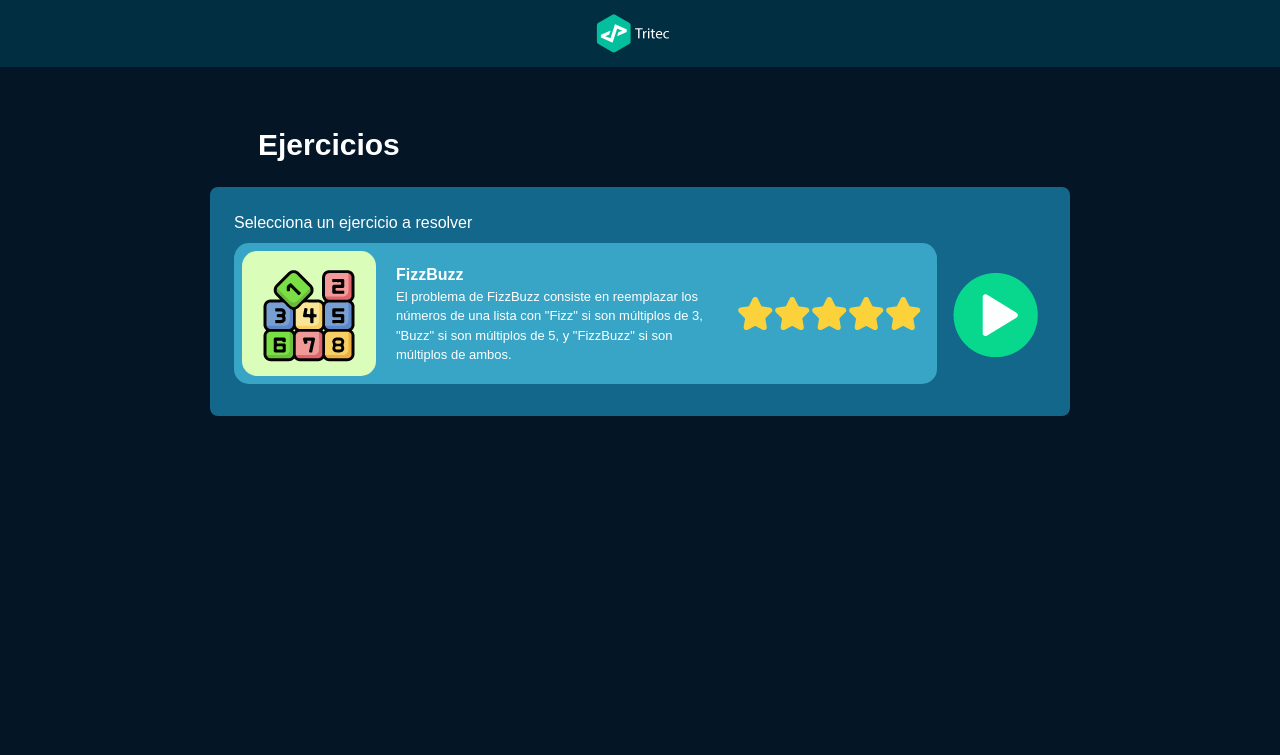
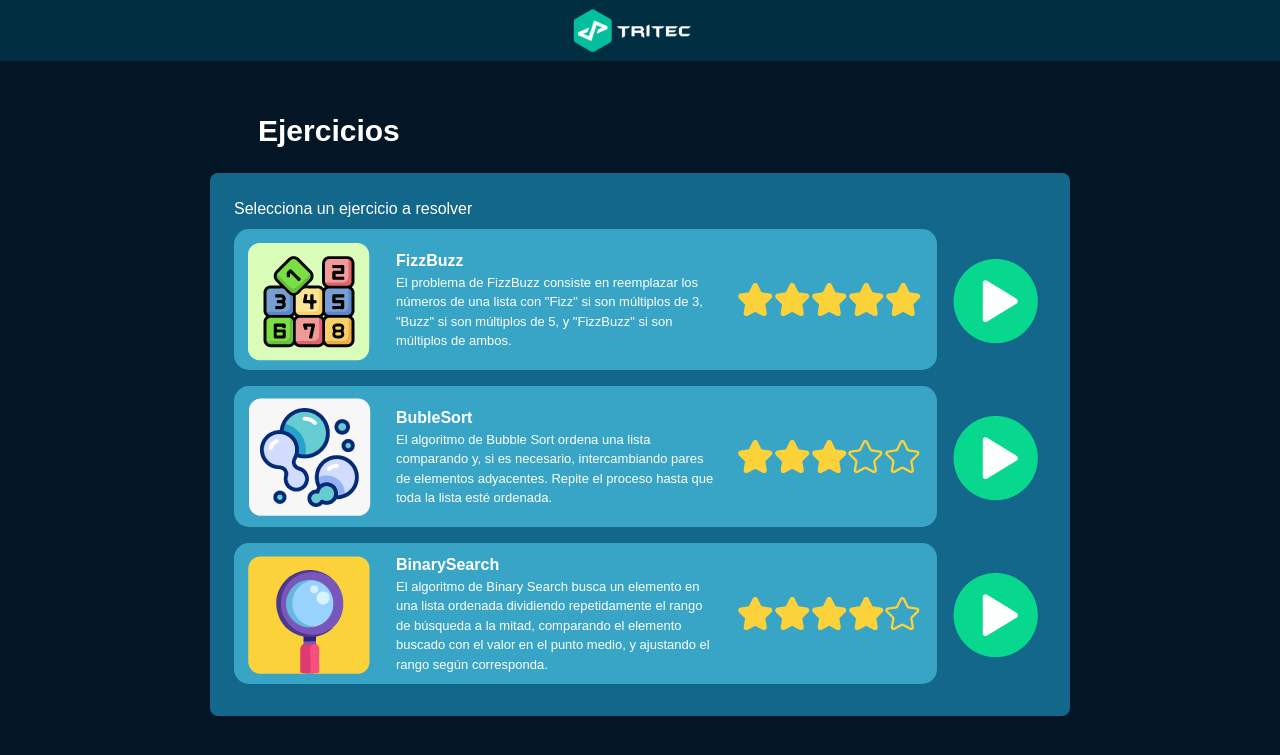
Before and after one commit to Rafiky724/Tritec, a Flask app: page / in a window 1280 px wide. Shown: the top 755 px of the page. Run offline with Flask 3, Linux system fonts and the light colour scheme; some libraries are stand-ins or nearby versions; some web fonts are replaced.

Commit message:
Front v3
Completed first interface

```diff
--- a/app/routes/home_route.py
+++ b/app/routes/home_route.py
@@ -4,4 +4,25 @@ home_bp = Blueprint('home_bp', __name__)
 
 @home_bp.route('/')
 def home():
-    return render_template('index.html', title='FizzBuzz', description='El problema de FizzBuzz consiste en reemplazar los números de una lista con "Fizz" si son múltiplos de 3, "Buzz" si son múltiplos de 5, y "FizzBuzz" si son múltiplos de ambos.', image_url=url_for('static', filename='img/fizzbuzz-logo.png'), stars=5 )
+    cards = [
+        {
+            'title': 'FizzBuzz',
+            'description': 'El problema de FizzBuzz consiste en reemplazar los números de una lista con "Fizz" si son múltiplos de 3, "Buzz" si son múltiplos de 5, y "FizzBuzz" si son múltiplos de ambos.',
+            'image_url': url_for('static', filename='img/fizzbuzz-logo.png'),
+            'stars': 5
+        },
+        {
+            'title': 'BubleSort',
+            'description': 'El algoritmo de Bubble Sort ordena una lista comparando y, si es necesario, intercambiando pares de elementos adyacentes. Repite el proceso hasta que toda la lista esté ordenada.',
+            'image_url': url_for('static', filename='img/buble-logo.png'),
+            'stars': 3
+        },
+        {
+            'title': 'BinarySearch',
+            'description': 'El algoritmo de Binary Search busca un elemento en una lista ordenada dividiendo repetidamente el rango de búsqueda a la mitad, comparando el elemento buscado con el valor en el punto medio, y ajustando el rango según corresponda.',
+            'image_url': url_for('static', filename='img/binary-logo.png'),
+            'stars': 4
+        },
+    ]
+
+    return render_template('index.html', cards=cards)
--- a/app/static/css/style.css
+++ b/app/static/css/style.css
@@ -39,8 +39,7 @@ nav ul li a {
 }
 
 .logo {
-  width: 87px;
-  height: 51px;
+  width: 120px;
 }
 
 .card-color {
@@ -55,11 +54,6 @@ nav ul li a {
   background-color: #38a5c6;
   border-radius: 15px;
   gap: 20px;
-}
-
-.bg-image {
-  background-color: #dafdba;
-  border-radius: 15px;
 }
 
 .title-exercise,
--- a/app/templates/base.html
+++ b/app/templates/base.html
@@ -21,7 +21,7 @@
       {% include 'partials/navbar.html' %}
     {% endblock %}
 
-    <div class="container mx-auto mt-10 long-card">
+    <div class="container mx-auto mt-8 long-card">
       {% block content %} {% endblock %}
     </div>
   </body>
--- a/app/templates/index.html
+++ b/app/templates/index.html
@@ -5,7 +5,13 @@
 {% block content %}
     <h1 class="text-3xl font-bold mb-6 ml-12 text-white">Ejercicios</h1>
 
-    {% block card %}
-        {% include 'partials/card.html' %}
-    {% endblock %}
+    <div class="p-6 card-color rounded-lg">
+        <h1 class="text-1xl text-white">Selecciona un ejercicio a resolver</h1>
+        {% block card %}
+            {% for card in cards %}
+                {% include 'partials/card.html' %}
+            {% endfor %}
+        {% endblock %}
+    </div>
+
 {% endblock %}
--- a/app/templates/partials/card.html
+++ b/app/templates/partials/card.html
@@ -1,30 +1,23 @@
-<div class="p-6 card-color rounded-lg">
-  <h1 class="text-1xl text-white">Selecciona un ejercicio a resolver</h1>
-  <div class="total-container flex items-center ">
+<div class="total-container flex items-center">
   <div class="mt-2">
     <div class="excercises-color mb-2 p-2 pr-4 flex items-center">
       <div class="flex justify-center items-center">
-          <img
-            class="bg-image"
-            src="{{ image_url }}"
-            alt="{{title}}"
-          />
+        <img class="bg-image" src="{{ card.image_url }}" alt="{{card.title}}" />
       </div>
       <div class="container-content w-80">
         <div class="title-exercise font-bold text-1xl">
-            <h3>{{title}}</h3>
+          <h3>{{card.title}}</h3>
         </div>
         <div class="content-excercise">
-            <p>
-              {{description}}
-            </p>
+          <p>{{card.description}}</p>
         </div>
       </div>
       <div class="stars flex column">
-        {% for _ in range(stars) %}
-            {% include 'partials/star.html' %}
-        {% endfor %}
-        {% for _ in range(5 - stars) %}
+        {% for _ in range(card.stars) %}
+            {% include 'partials/star.html' %} {%
+        endfor %}
+
+        {% for _ in range(5 - card.stars) %}
             {% include 'partials/starNull.html' %}
         {% endfor %}
       </div>
@@ -32,9 +25,6 @@
   </div>
 
   <div class="button-init">
-        <a class="init-btn">
-            {% include 'partials/botonInit.html' %}
-        </a>
+    <a href="{{ url_for('problem_bp.problems') }}" class="init-btn"> {% include 'partials/botonInit.html' %} </a>
   </div>
 </div>
-</div>
```
Also changed, not shown: app/routes/problem_route.py (+11 -2 lines), app/static/img/binary-logo.png (added), app/static/img/buble-logo.png (added), app/static/img/logo.png. Lines whose indentation alone changed are shown as unchanged.
